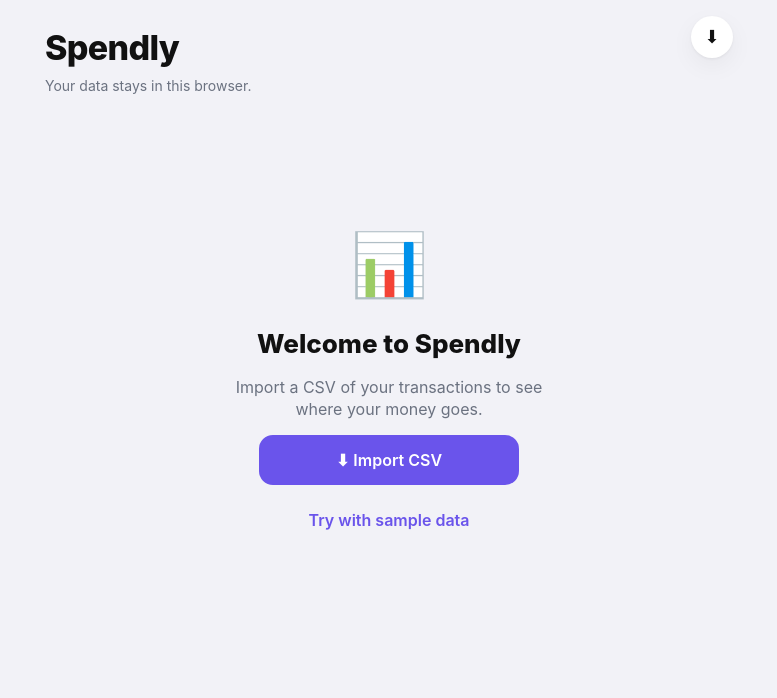
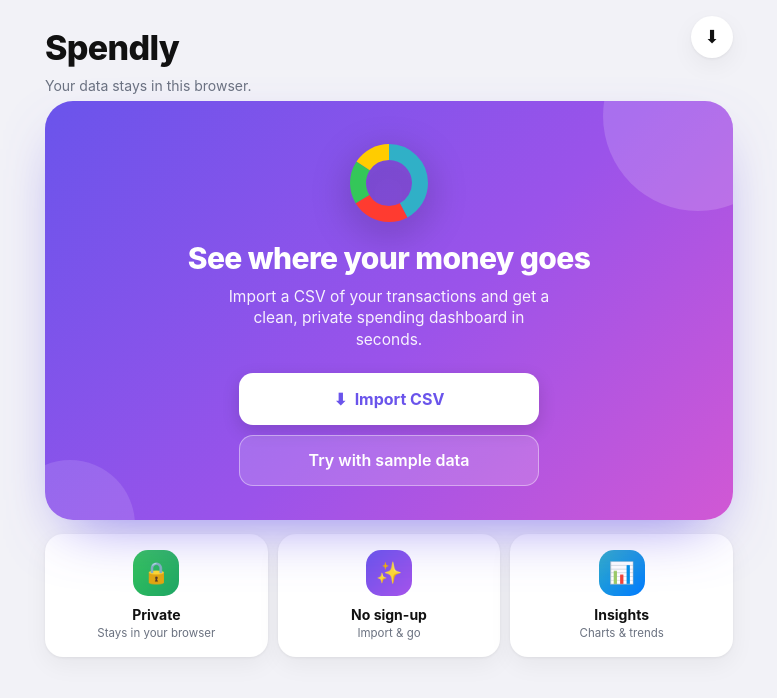
Before and after one commit to piyusa/spendly, a plain HTML site: page index.html in a window 1280 px wide. Shown: the whole page, without its empty margins (251-1028 px from the left). Drawn offline with Linux system fonts and the light colour scheme.

Commit message:
Redesign landing: colorful gradient hero + feature cards

```diff
--- a/index.html
+++ b/index.html
@@ -100,11 +100,27 @@
   .txn .d{font-size:13px;color:var(--muted)}
   .txn .v{margin-left:auto;font-weight:700;font-variant-numeric:tabular-nums}
   .txn .v.inc{color:var(--green)}
-  /* empty */
-  .empty{min-height:72vh;display:flex;flex-direction:column;align-items:center;justify-content:center;text-align:center;gap:14px}
-  .empty .glyph{font-size:62px}
-  .empty h2{font-size:26px;font-weight:800;margin:4px 0 0}
-  .empty p{color:var(--muted);max-width:340px;margin:0 auto}
+  /* landing / empty state */
+  .hero{position:relative;overflow:hidden;border-radius:28px;color:#fff;text-align:center;
+        background:linear-gradient(135deg,#6a54eb 0%,#9b53ea 55%,#d158d4 100%);
+        padding:38px 26px 34px;margin:6px 0 14px;box-shadow:0 24px 60px -24px rgba(106,84,235,.75)}
+  .hero .blob{position:absolute;border-radius:50%;background:#fff;pointer-events:none}
+  .hero .b1{width:190px;height:190px;top:-80px;right:-60px;opacity:.16}
+  .hero .b2{width:130px;height:130px;bottom:-70px;left:-40px;opacity:.12}
+  .hero-inner{position:relative;z-index:1}
+  .herologo{width:88px;height:88px;margin:0 auto 14px;filter:drop-shadow(0 10px 18px rgba(0,0,0,.28))}
+  .hero h2{font-size:30px;font-weight:800;letter-spacing:-.02em;margin:0 0 10px;line-height:1.15}
+  .hero p{font-size:15.5px;opacity:.92;margin:0 auto 22px;max-width:340px}
+  .cta{display:flex;flex-direction:column;gap:10px;max-width:300px;margin:0 auto}
+  .btn-white{background:#fff;color:#6a54eb;border-radius:14px;padding:15px;font-weight:700;font-size:16px;box-shadow:0 6px 18px rgba(0,0,0,.14);transition:filter .15s}
+  .btn-ghost{background:rgba(255,255,255,.16);color:#fff;border:1px solid rgba(255,255,255,.4);border-radius:14px;padding:13px;font-weight:600;transition:background .15s}
+  .btn-white:hover{filter:brightness(.96)} .btn-ghost:hover{background:rgba(255,255,255,.28)}
+  .feats{display:grid;grid-template-columns:repeat(3,1fr);gap:10px;margin-bottom:8px}
+  .feat{background:var(--card);border-radius:18px;padding:16px 10px;text-align:center;box-shadow:var(--shadow)}
+  .feat .fi{width:46px;height:46px;border-radius:15px;display:grid;place-items:center;font-size:21px;margin:0 auto 9px}
+  .feat b{display:block;font-size:14px;margin-bottom:2px}
+  .feat small{color:var(--muted);font-size:11.5px;line-height:1.25;display:block}
+  @media(max-width:360px){.feats{grid-template-columns:1fr}}
   /* modal */
   .scrim{position:fixed;inset:0;background:rgba(0,0,0,.4);display:none;align-items:flex-end;justify-content:center;z-index:50}
   .scrim.show{display:flex}
@@ -134,14 +150,33 @@
     <button class="iconbtn" id="importTop" title="Import CSV" aria-label="Import CSV">⬇︎</button>
   </div>
 
-  <!-- EMPTY STATE -->
-  <section id="emptyView" class="empty">
-    <div class="glyph">📊</div>
-    <h2>Welcome to Spendly</h2>
-    <p>Import a CSV of your transactions to see where your money goes.</p>
-    <div style="display:flex;flex-direction:column;gap:10px;width:260px">
-      <button class="btn block" id="emptyImport">⬇︎ Import CSV</button>
-      <button class="btn ghost" id="emptySample">Try with sample data</button>
+  <!-- EMPTY STATE / LANDING -->
+  <section id="emptyView">
+    <div class="hero">
+      <span class="blob b1"></span><span class="blob b2"></span>
+      <div class="hero-inner">
+        <div class="herologo">
+          <svg viewBox="0 0 88 88" width="88" height="88" aria-hidden="true">
+            <g transform="rotate(-90 44 44)" fill="none" stroke-width="16" stroke-linecap="butt">
+              <circle cx="44" cy="44" r="31" stroke="#30b0c7" stroke-dasharray="82 195"/>
+              <circle cx="44" cy="44" r="31" stroke="#ff3b30" stroke-dasharray="47 195" stroke-dashoffset="-82"/>
+              <circle cx="44" cy="44" r="31" stroke="#34c759" stroke-dasharray="35 195" stroke-dashoffset="-129"/>
+              <circle cx="44" cy="44" r="31" stroke="#ffcc00" stroke-dasharray="31 195" stroke-dashoffset="-164"/>
+            </g>
+          </svg>
+        </div>
+        <h2>See where your money goes</h2>
+        <p>Import a CSV of your transactions and get a clean, private spending dashboard in seconds.</p>
+        <div class="cta">
+          <button class="btn-white" id="emptyImport">⬇&nbsp;&nbsp;Import CSV</button>
+          <button class="btn-ghost" id="emptySample">Try with sample data</button>
+        </div>
+      </div>
+    </div>
+    <div class="feats">
+      <div class="feat"><div class="fi" style="background:linear-gradient(135deg,#34c759,#1fa565)">🔒</div><b>Private</b><small>Stays in your browser</small></div>
+      <div class="feat"><div class="fi" style="background:linear-gradient(135deg,#6a54eb,#a654eb)">✨</div><b>No sign-up</b><small>Import &amp; go</small></div>
+      <div class="feat"><div class="fi" style="background:linear-gradient(135deg,#30b0c7,#007aff)">📊</div><b>Insights</b><small>Charts &amp; trends</small></div>
     </div>
   </section>
 
```
